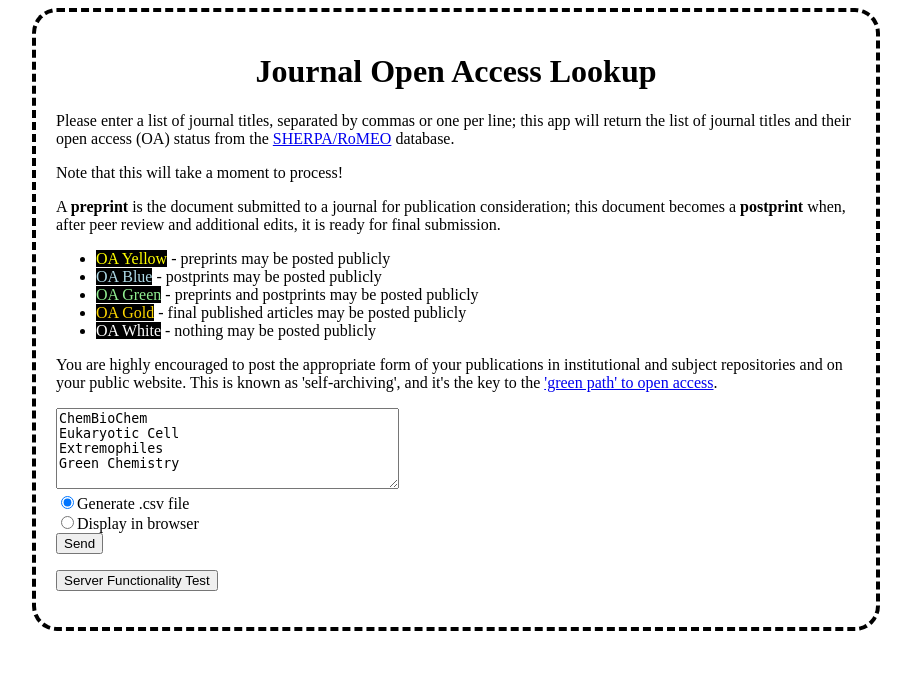
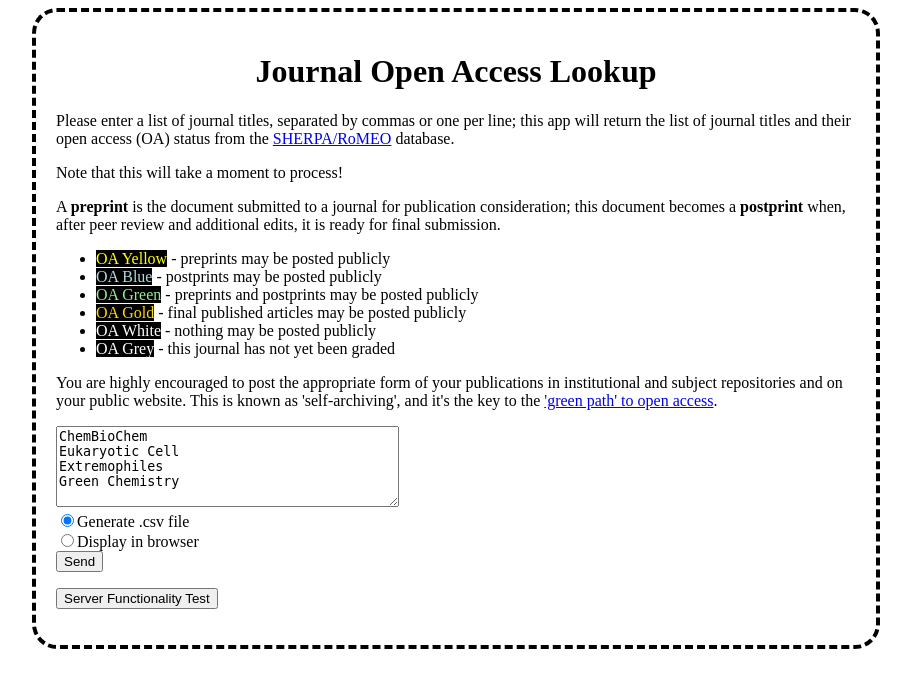
Before and after one commit to bc-design/www-bsc, a Flask app: page / in a window 1280 px wide. Shown: the top 688 px of the page, without its empty margins (184-1095 px from the left). Run offline with Flask 2, Linux system fonts and the light colour scheme.

Commit message:
added description of OA Grey

```diff
--- a/flask/journals/journal_lookup.py
+++ b/flask/journals/journal_lookup.py
@@ -29,7 +29,7 @@ def main(dir,text=None):
 
 	for journal_name in journal_list:
 		url = 'http://www.sherpa.ac.uk/romeo/api29.php?ak=Ivc5b3cuZLk&jtitle=' + journal_name
-		# example output: http://www.sherpa.ac.uk/romeo/api29.php?jtitle=modern%20language
+		# example output: http://www.sherpa.ac.uk/romeo/api29.php?jtitle=PLoS%20One
 		tree = ET.parse(urllib.urlopen(url))
 		root = tree.getroot()
 
--- a/flask/journals/templates/template.html
+++ b/flask/journals/templates/template.html
@@ -35,6 +35,8 @@
                         - final published articles may be posted publicly</li>
 		<li><span style="color:white; background-color:black;">OA White</span>
                         - nothing may be posted publicly</li>
+                <li><span style="color:white; background-color:black;">OA Grey</span>
+                        - this journal has not yet been graded</li>
 		</ul>
 
 	<p>You are highly encouraged to post the appropriate form of your publications
```
